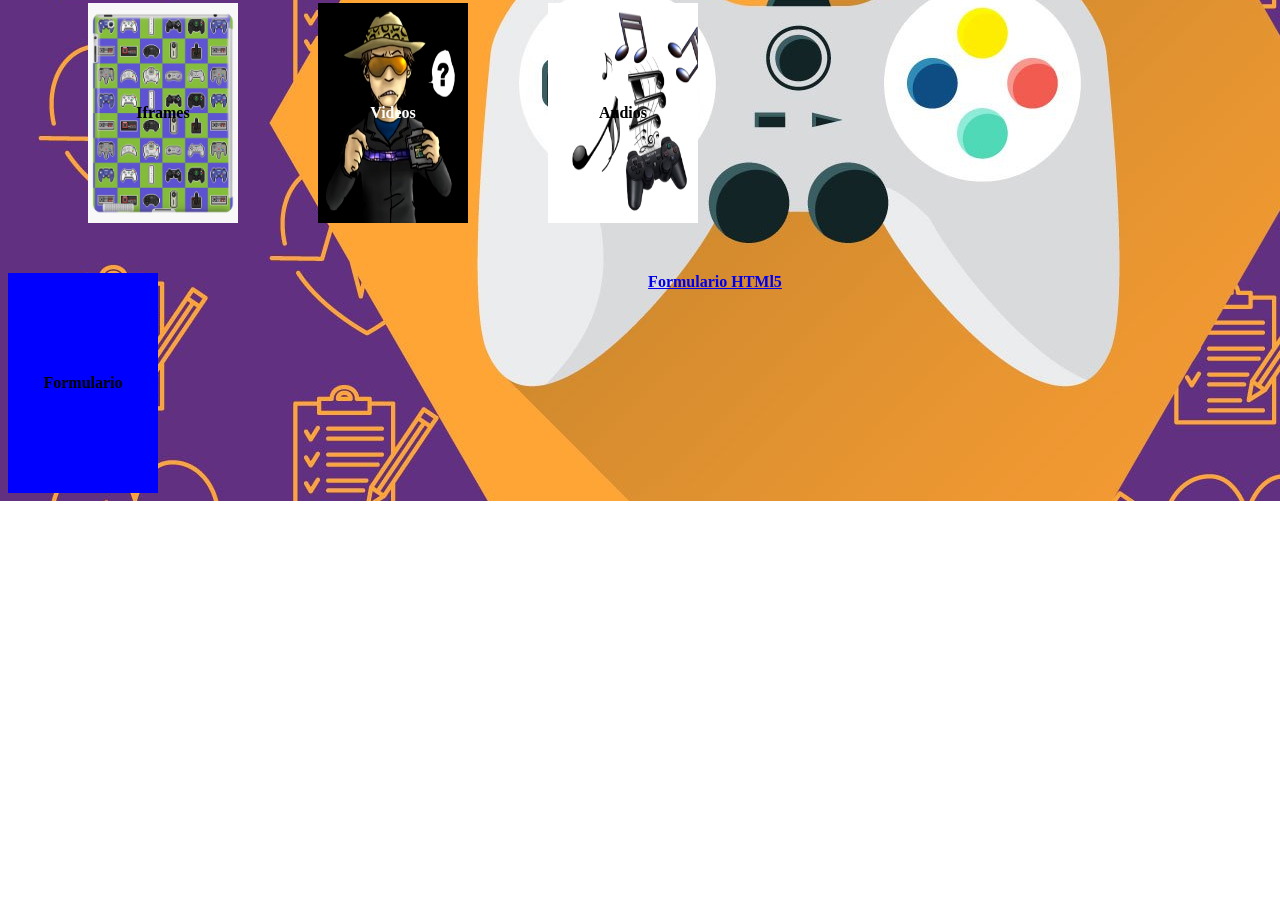
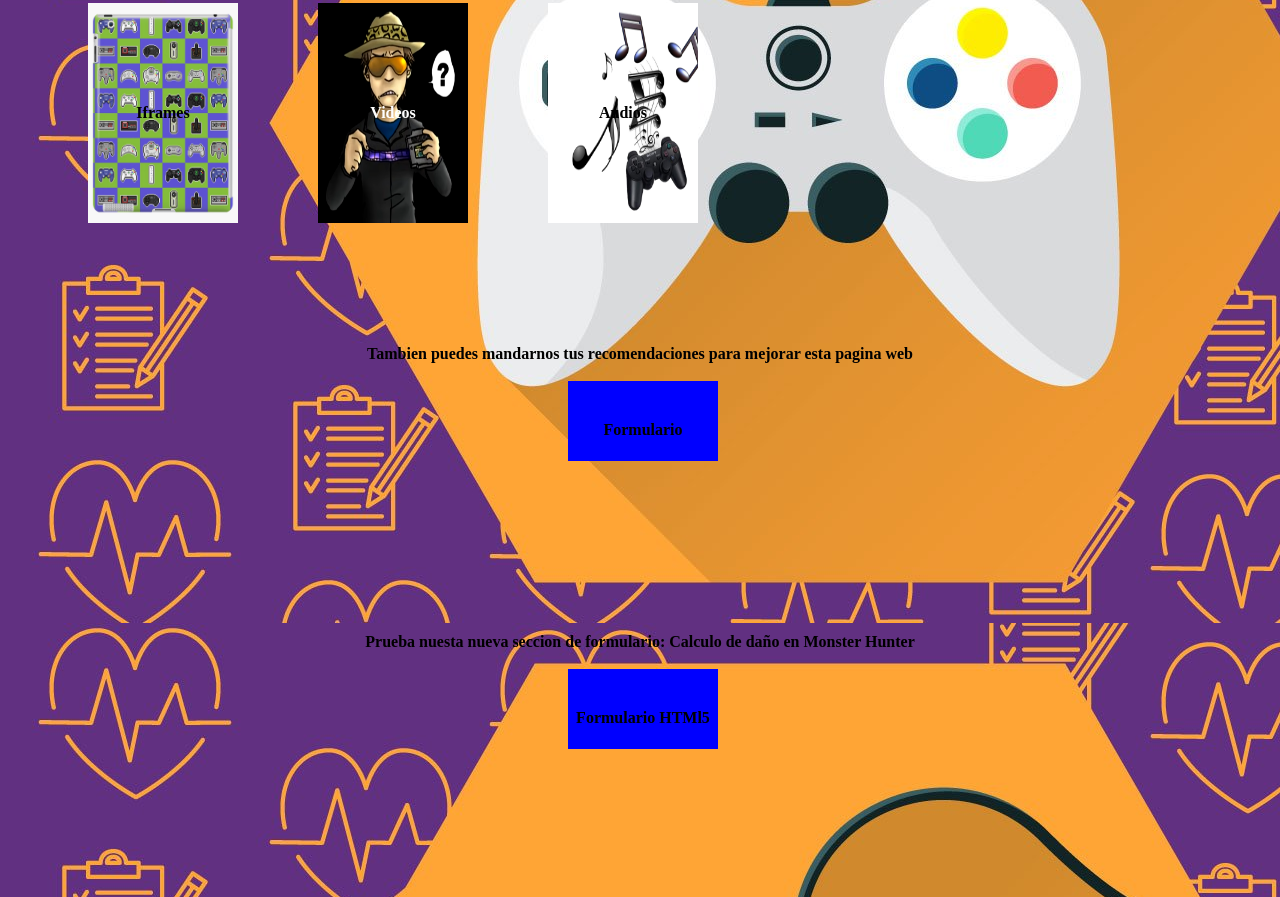
Before and after one commit to PixelDevourer/ProgramacionWebProyecto, a plain HTML site: page Index.html in a window 1280 px wide. Shown: the part 1377-2274 px from the top of the page. Before the commit the page ends 1878 px from the top, so only its background shows below. Drawn offline with Linux system fonts and the light colour scheme.

Commit message:
Boton de formularios acomodados

```diff
--- a/Index.html
+++ b/Index.html
@@ -17,6 +17,13 @@
             size: 50px;
             background-color: blueviolet;
         }
+        .Seccion2 {
+            text-align: center;
+            align-content: center;
+            size: 50px;
+            background-color: blueviolet;
+            float: left;
+        }
 
         .Presentacion {
             text-align: center;
@@ -35,7 +42,16 @@
             float: left;
             color: black;
         }
-
+        .BotonSeccion2 {
+            align-content: center;
+            justify-content: center;
+            width: 150px;
+            height: 80px;
+            position: relative;
+            left: auto;
+            float: left;
+            color: black;
+        }
         .BotonSeccionPrin {
             align-content: center;
             justify-content: center;
@@ -81,7 +97,7 @@
     <div class="Presentacion">
         <label style="font-size: 40px;">SOBRE MI</label>
         <br><label style="font-size: 24px;">Soy un estudiante de la universidad tecnologico nacional <br> de Mexico
-            campus Culiacan, al cual le gusta los <br> sobre videojuegos</label>
+            campus Culiacan, al cual le gusta los <br> videojuegos</label>
     </div>
     <b style="background-color: white;">
         <br>
@@ -158,11 +174,52 @@
             <br>
             <br>
             <br>
+            <br>
+            <br>
+            <br>
+            <br>
             <div>
+                Tambien puedes mandarnos tus recomendaciones para mejorar esta pagina web
+                <br>
+                <br>
+                <div class = "separador"></div>
+                    <div class = "separador"></div>
+                    <div class = "separador"></div>
+                    <div class = "separador"></div>
+                    <div class = "separador"></div>
+                    <div class = "separador"></div>
+                    <div class = "separador"></div>
                 <a href="Formulario.html">
-                    <div class="BotonSeccion" style="background-color: blue;"> Formulario </div>
+                    <div class="BotonSeccion2" style="background-color: blue;"> <br> Formulario </div>
                 </a>
-                <a href="FormulariosHTML5.html"> Formulario HTMl5 </a>
+                <br>
+                <br>
+                <br>
+                <br>
+                <br>
+                <br>
+                <br>
+                <br>
+                <br>
+                <br>
+                <br>
+                <br>
+                <br>
+                <br>
+                <div class="">
+                    Prueba nuesta nueva seccion de formulario: Calculo de daño en Monster Hunter
+                </div>
+                <br>
+                <div class = "separador"></div>
+                    <div class = "separador"></div>
+                    <div class = "separador"></div>
+                    <div class = "separador"></div>
+                    <div class = "separador"></div>
+                    <div class = "separador"></div>
+                    <div class = "separador"></div>
+                <a class="BotonSeccion2" href="FormulariosHTML5.html">
+                    <div class="BotonSeccion2" style="background-color: blue;"> <br> Formulario HTMl5 </div>
+                </a>
             </div>
         </nav>
     </b>
```
